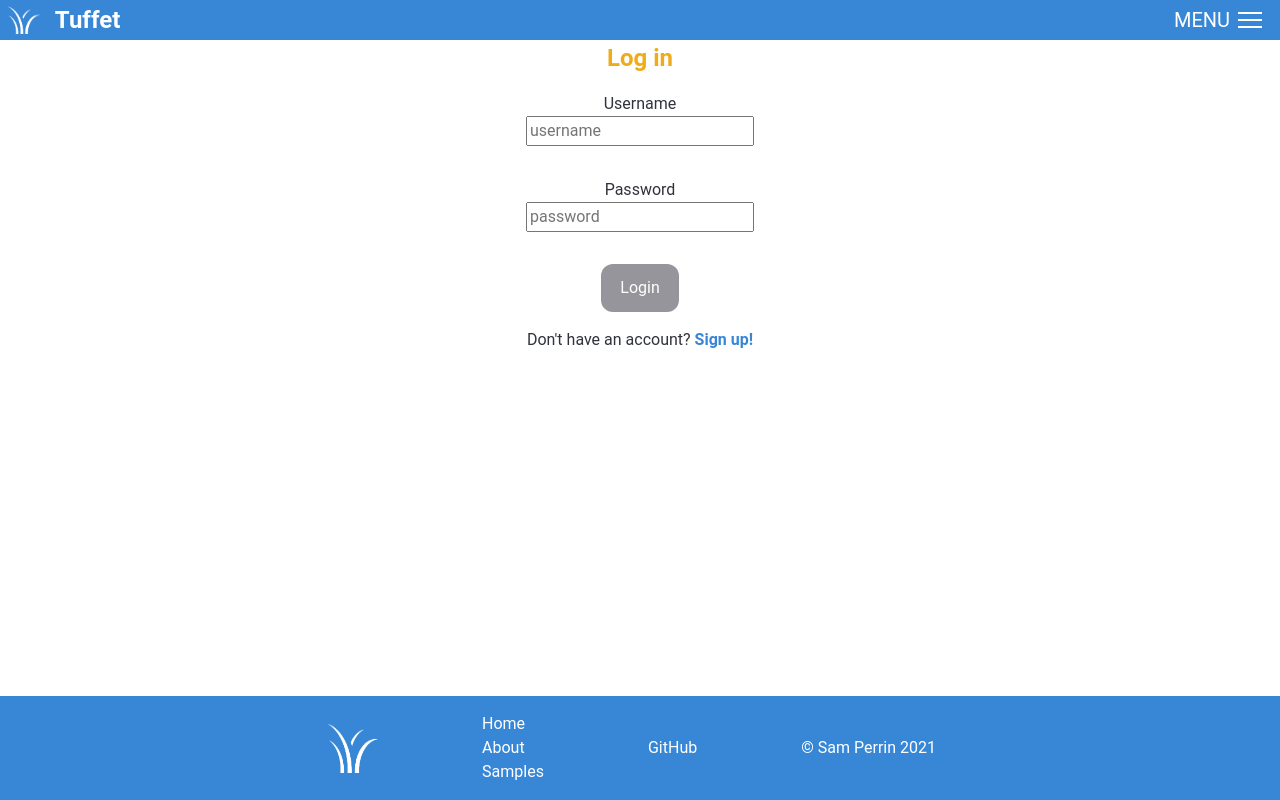
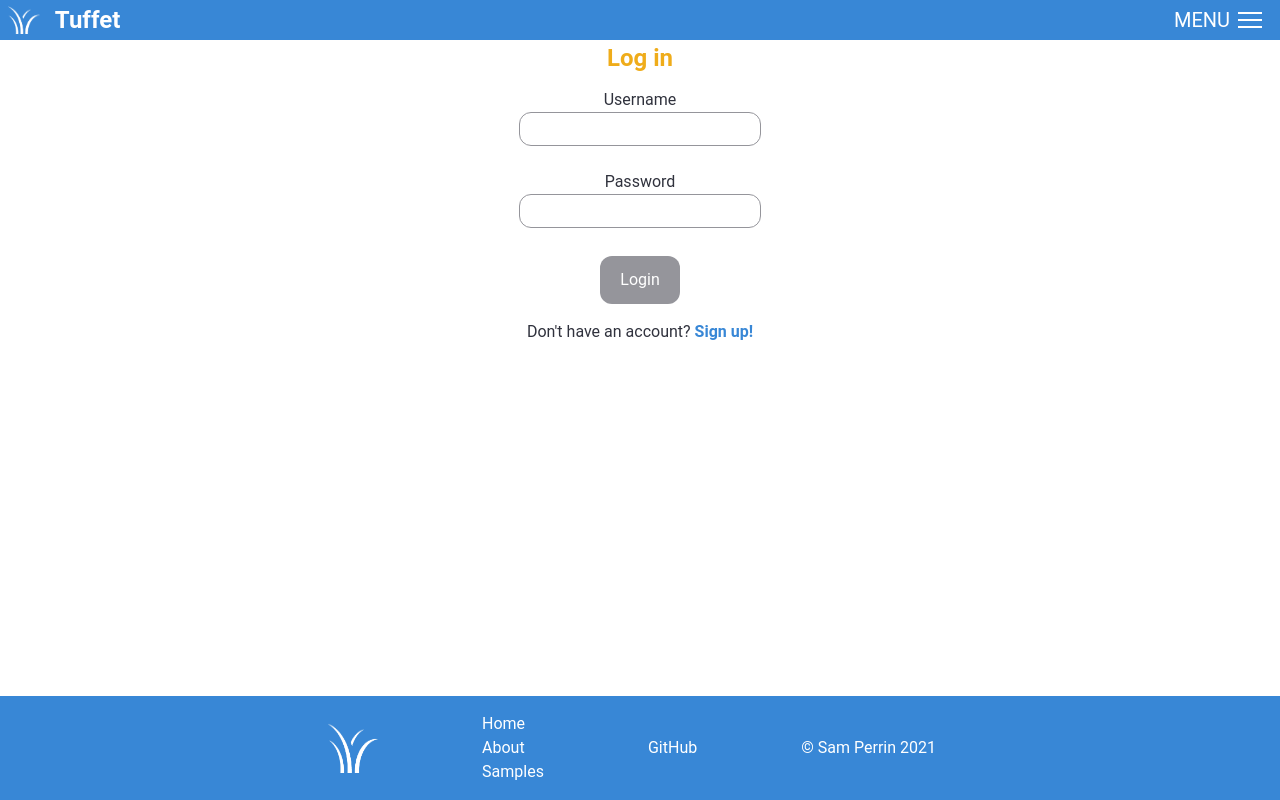
Before and after one commit to SamuelPerrin/tuffet, a React (Create React App) app in the folder iambe/: page /my-poems in a window 1280 px wide. Built offline with nearby package versions, Linux system fonts and the light colour scheme.

Commit message:
restyles inputs and forms

```diff
--- a/iambe/src/api-client/auth.js
+++ b/iambe/src/api-client/auth.js
@@ -1,6 +1,6 @@
 import axios from 'axios';
 
-export const BASE_URL = "https://swper-iambedb.herokuapp.com"
+export const BASE_URL = "https://swper-iambedb.herokuapp.com";
 
 const setToken = (token) => {
   window.localStorage.setItem('tuffet-token', token);
--- a/iambe/src/components/Login.js
+++ b/iambe/src/components/Login.js
@@ -97,7 +97,6 @@ const Login = props => {
             <TextInput
               label="Username"
               name="username"
-              placeholder="username"
               type="text"
               value={formValues.username}
               error={errors.username}
@@ -106,7 +105,6 @@ const Login = props => {
             <TextInput
               label="Password"
               name="password"
-              placeholder="password"
               type="password"
               value={formValues.password}
               error={errors.password}
--- a/iambe/src/components/styled/PoemForm.js
+++ b/iambe/src/components/styled/PoemForm.js
@@ -1,10 +1,20 @@
 import React, { useState } from 'react';
+import styled from 'styled-components';
 
 import Container from './Container';
 import Section from './Section';
 import { RedSpan } from './Spans';
 import Button from './Button';
 import TextArea from './TextArea';
+import TextInput from './TextInput';
+
+const StyledForm = styled.form`
+  width:100%;
+  display:flex;
+  flex-flow:column;
+  align-items:center;
+  justify-content:space-evenly;
+`
 
 const PoemForm = props => {
   const { handleSubmit, poems, editing } = props;
@@ -13,6 +23,8 @@ const PoemForm = props => {
     title: editing ? poems[0].title : "",
     author: editing ? poems[0].author : "",
     text: editing ? poems[0].text : poems[0],
+    publication: editing ? poems[0].publication : "",
+    notes: editing ? poems[0].notes : "",
   }
 
   const [formValues, setFormValues] = useState(initialValues);
@@ -45,25 +57,28 @@ const PoemForm = props => {
           {editing || <div className='paragraph'>
             <p>Fill out the form below to save this poem so you can come back to it later.</p>
           </div>}
-          <form onSubmit={onSubmit} style={{width:"100%", display:"flex", flexFlow:"column", alignItems:"center", justifyContent:"space-evenly"}}>
-            <label style={{display:"flex", flexFlow:"row", alignItems:"center", justifyContent:"space-evenly", margin:"1rem"}}>
-              Title:&nbsp;
-              <input
-                onChange={handleChange}
-                type='text'
-                name='title'
-                value={formValues.title}
-              />
-            </label>
-            <label style={{display:"flex", flexFlow:"row", alignItems:"center", justifyContent:"space-evenly", margin:"1rem"}}>
-              Author:&nbsp;
-              <input
-                onChange={handleChange}
-                type='text'
-                name='author'
-                value={formValues.author}
-              />
-            </label>
+          <StyledForm onSubmit={onSubmit}>
+            <TextInput
+              label='Title'
+              name='title'
+              type='text'
+              value={formValues.title}
+              onChange={handleChange}
+            />
+            <TextInput
+              label='Author'
+              name='author'
+              type='text'
+              value={formValues.author}
+              onChange={handleChange}
+            />
+            <TextInput
+              label='Year of publication'
+              name='publication'
+              type='text'
+              value={formValues.publication}
+              onChange={handleChange}
+            />
             <TextArea
               onChange={handleChange}
               name='text'
@@ -72,8 +87,8 @@ const PoemForm = props => {
               setValue={clearText}
               placeholder="Text"
             />
-            <Button>Save {editing ? "Changes" : "Poem"}</Button>
-          </form>
+            <Button type="submit" size="small">Save {editing ? "Changes" : "Poem"}</Button>
+          </StyledForm>
         </Section>
       </Container>
     </div>
--- a/iambe/src/components/styled/TextInput.js
+++ b/iambe/src/components/styled/TextInput.js
@@ -13,7 +13,17 @@ const InputWrapper = styled.label`
   }};
   align-items:center;
   justify-content:space-evenly;
-  margin:1rem;
+  margin:0.75rem;
+
+  input {
+    border-radius: ${props => props.theme.borderRadius};
+    border: 1px solid ${props => props.theme.gray};
+    padding: 0.25rem 0.625rem;
+
+    &:focus {
+      border: 1px solid ${props => props.theme.black};
+    }
+  }
 
   .error {
     color: ${props => props.theme.red};
@@ -39,4 +49,4 @@ const TextInput = props => {
   )
 }
 
-export default TextInput
+export default TextInput;
```
Also changed, not shown: iambe/src/utils/lexicon.js.
